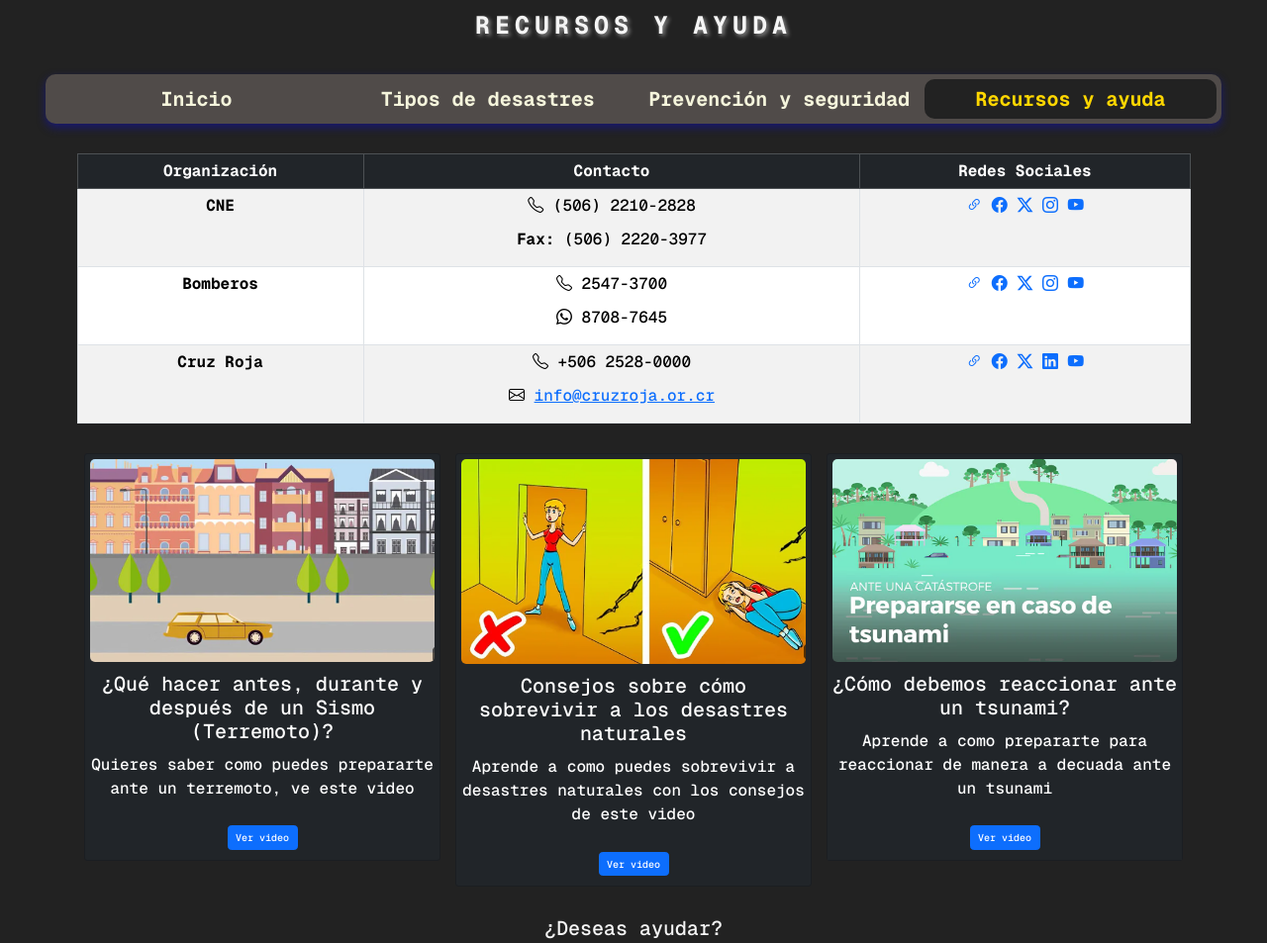
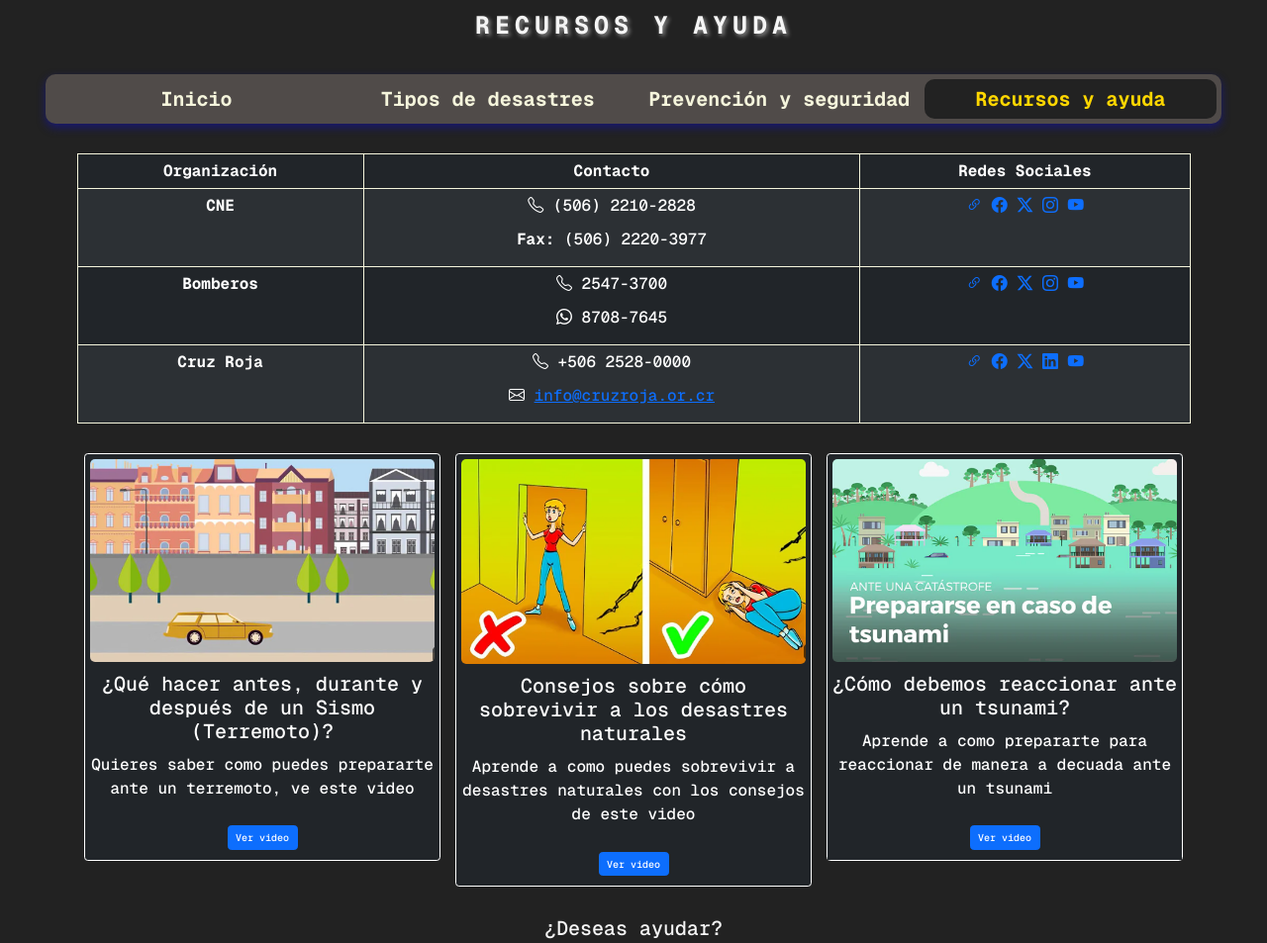
Before and after one commit to NotPirce/Proyecto-de-HTML-de-Desastres-naturales, a plain HTML site: page recursos_y_ayuda.html in a window 1280 px wide. Shown: the top 953 px of the page at 99% size. Drawn offline with nearby package versions, Linux system fonts and the light colour scheme.

Commit message:
Actualizacion de archivo recusos y ayuda

```diff
--- a/recursos_y_ayuda.html
+++ b/recursos_y_ayuda.html
@@ -49,8 +49,10 @@
 
       <main class="container">
         <div>
-          <table class="table table-bordered table-striped text-center">
-            <thead class="table-dark">
+          <table
+            class="table table-bordered table-striped text-center table-dark bg_cards_pre"
+          >
+            <thead class="table-dark bg_cards_pre">
               <tr>
                 <th>Organización</th>
                 <th>Contacto</th>
@@ -160,7 +162,7 @@
         <div class="container my-5">
           <div class="row g-4">
             <div class="col-md-4 col-sm-12">
-              <div class="card bg-dark">
+              <div class="card bg-dark border border-white border-1">
                 <img
                   src="img/imagenVideo1.png"
                   class="card-img-top2 img-fluid p-2 rounded-4"
@@ -190,7 +192,7 @@
             </div>
 
             <div class="col-md-4 col-sm-12">
-              <div class="card bg-dark">
+              <div class="card bg-dark border border-white border-1">
                 <img
                   src="img/imagenVideo2.png"
                   class="card-img-top2 img-fluid p-2 rounded-4"
@@ -219,7 +221,7 @@
             </div>
 
             <div class="col-md-4 col-sm-12">
-              <div class="card bg-dark">
+              <div class="card bg-dark border border-white border-1">
                 <img
                   src="img/imagenVideo3.png"
                   class="card-img-top2 img-fluid p-2 bg-dark rounded-4"
@@ -256,7 +258,9 @@
             llenar lo que se solicita en este formulario.
           </p>
 
-          <form class="formulario d-flex flex-column shadow-lg">
+          <form
+            class="formulario d-flex flex-column shadow-lg border border-white border-1"
+          >
             <div>
               <label class="label d-block" for="txtNombre">Nombre:</label>
               <input
```
